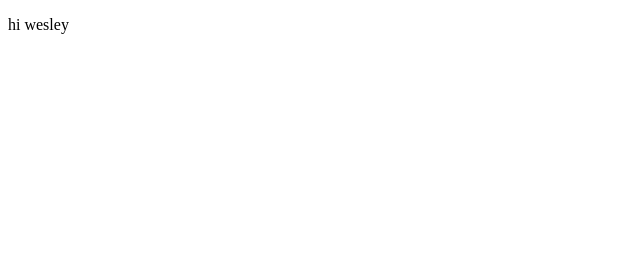
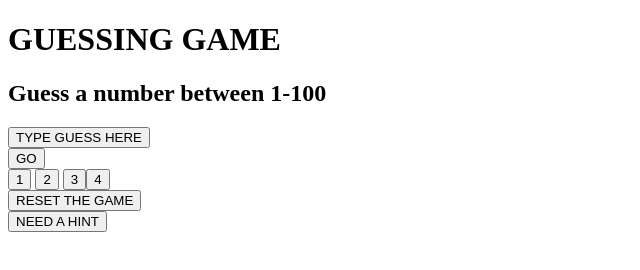
Before and after one commit to lxarmas/guessinggame, a plain HTML site: page index.html in a window 1280 px wide. Shown: the whole page, without its empty margins (0-640 px from the left). Drawn offline with Linux system fonts and the light colour scheme.

Commit message:
firstcommit

```diff
--- a/index.html
+++ b/index.html
@@ -4,9 +4,37 @@
     <meta charset="UTF-8">
     <meta http-equiv="X-UA-Compatible" content="IE=edge">
     <meta name="viewport" content="width=device-width, initial-scale=1.0">
-    <title>Document</title>
+    <title>guessing game</title>
 </head>
 <body>
-    <p>hi wesley</p>
+    <h1>GUESSING GAME</h1>
+    <h2>Guess a number between 1-100</h2>
+
+    <div>
+        <button>TYPE GUESS HERE</button>
+    </div>
+
+    <div>
+        <button>GO</button>
+    </div>
+
+
+    <div>
+    <button id="button1">1</button>
+    <button id="button2">2</button>
+    <button id="button3">3</butoon>
+    <button id="button4">4</button>
+    </div>
+
+    <div>
+        <button id="resetTheGame">RESET THE GAME</button>
+    </div>
+
+    <div>
+        <button id="">NEED A HINT</button>
+    </div>
+
+
+    <script src="index.js"></script>
 </body>
 </html>
```
